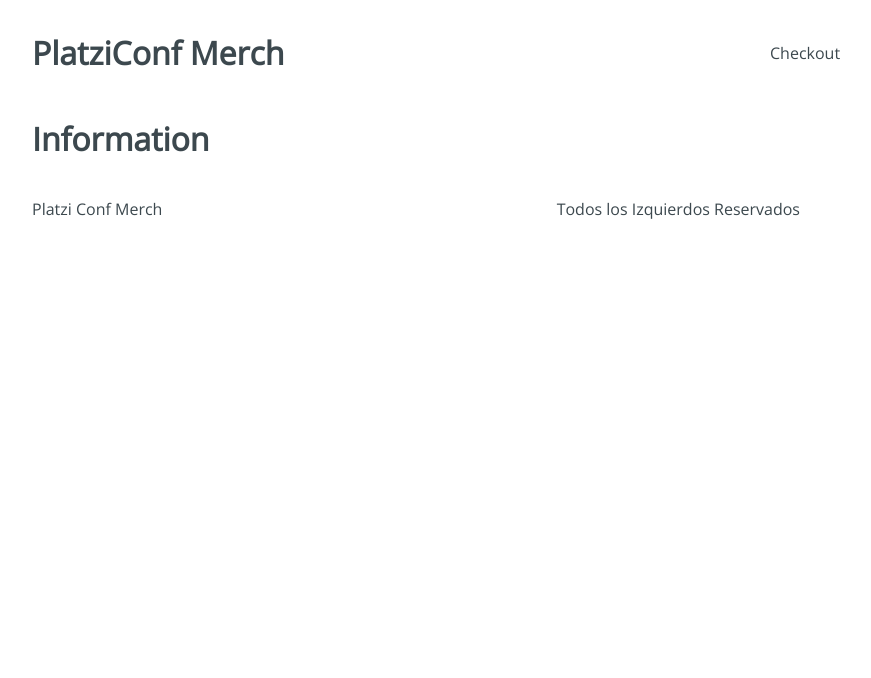
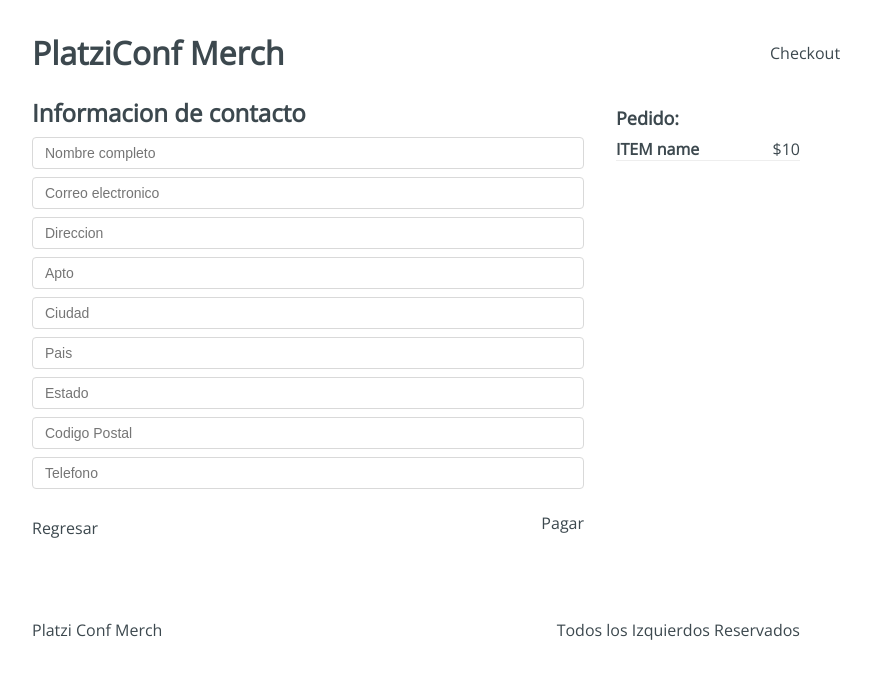
Before and after one commit to Gonn852/app-platzi-conf, a React app: page /checkout/information in a window 1280 px wide. Shown: the top 678 px of the page, without its empty margins (224-1095 px from the left). Built offline with nearby package versions, Linux system fonts and the light colour scheme.

Commit message:
add styles checkout and information

```diff
--- a/src/containers/Checkout.jsx
+++ b/src/containers/Checkout.jsx
@@ -1,8 +1,24 @@
 import React from 'react'
+import '../styles/components/Checkout.css'
 
 const Checkout = () => {
     return(
-        <h1>Checkout</h1>
+        <div className="Checkout">
+            <div className="Checkout-content">
+                <h3>Lista de pedidos:</h3>
+                <div className="Checkout-item">
+                    <div className="Checkout-element">
+                        <h4>ITEM name</h4>
+                        <span>$10</span>
+                    </div>
+                    <button type="button">Eliminar</button>
+                </div>
+            </div>
+            <div className="Checkout-sidebar">
+                <h3>Precio total: $10</h3>
+                <button type="button">Continuar pedido</button>
+            </div>
+        </div>
     )
 }
 
--- a/src/containers/Information.jsx
+++ b/src/containers/Information.jsx
@@ -1,8 +1,45 @@
 import React from 'react'
+import '../styles/components/Information.css'
 
 const Information = () => {
     return(
-        <h1>Information</h1>
+        <div className="Information">
+            <div className="Information-content">
+                <div className="Information-head">
+                    <h2>Informacion de contacto</h2>
+                </div>
+                <div className="Information-form">
+                    <form action="">
+                        <input type="text" placeholder="Nombre completo" name="name"/>
+                        <input type="text" placeholder="Correo electronico" name="email"/>
+                        <input type="text" placeholder="Direccion" name="address"/>
+                        <input type="text" placeholder="Apto" name="apto"/>
+                        <input type="text" placeholder="Ciudad" name="city"/>
+                        <input type="text" placeholder="Pais" name="country"/>
+                        <input type="text" placeholder="Estado" name="state"/>
+                        <input type="text" placeholder="Codigo Postal" name="cp"/>
+                        <input type="text" placeholder="Telefono" name="phone"/>
+                    </form>
+                </div>
+                <div className="Information-buttons">
+                    <div className="Information-back">
+                        Regresar
+                    </div>
+                    <div className="Information-next">
+                        Pagar
+                    </div>
+                </div>
+            </div>
+            <div className="Information-sidebar">
+                <h3>Pedido:</h3>
+                <div className="Information-item">
+                    <div className="Information-element">
+                        <h4>ITEM name</h4>
+                        <span>$10</span>
+                    </div>
+                </div>
+            </div>
+        </div>
     )
 }
 
```
